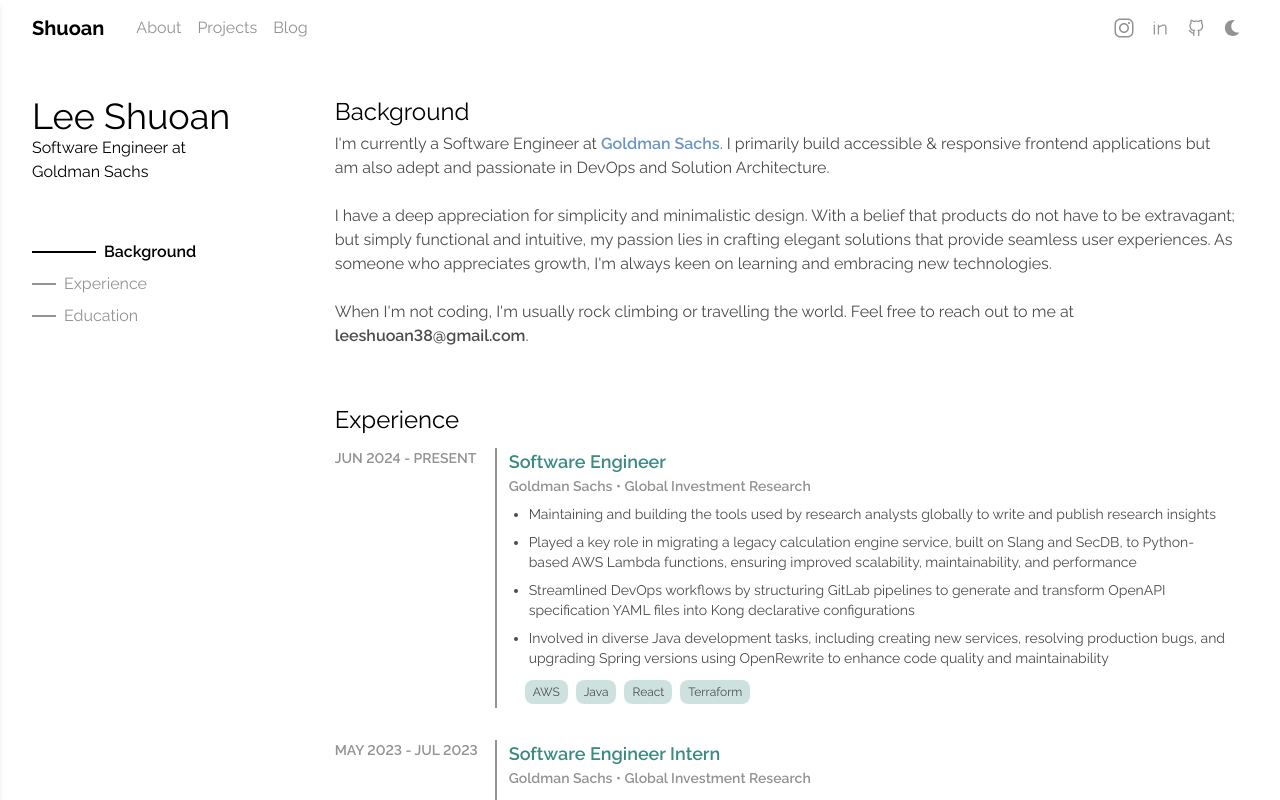
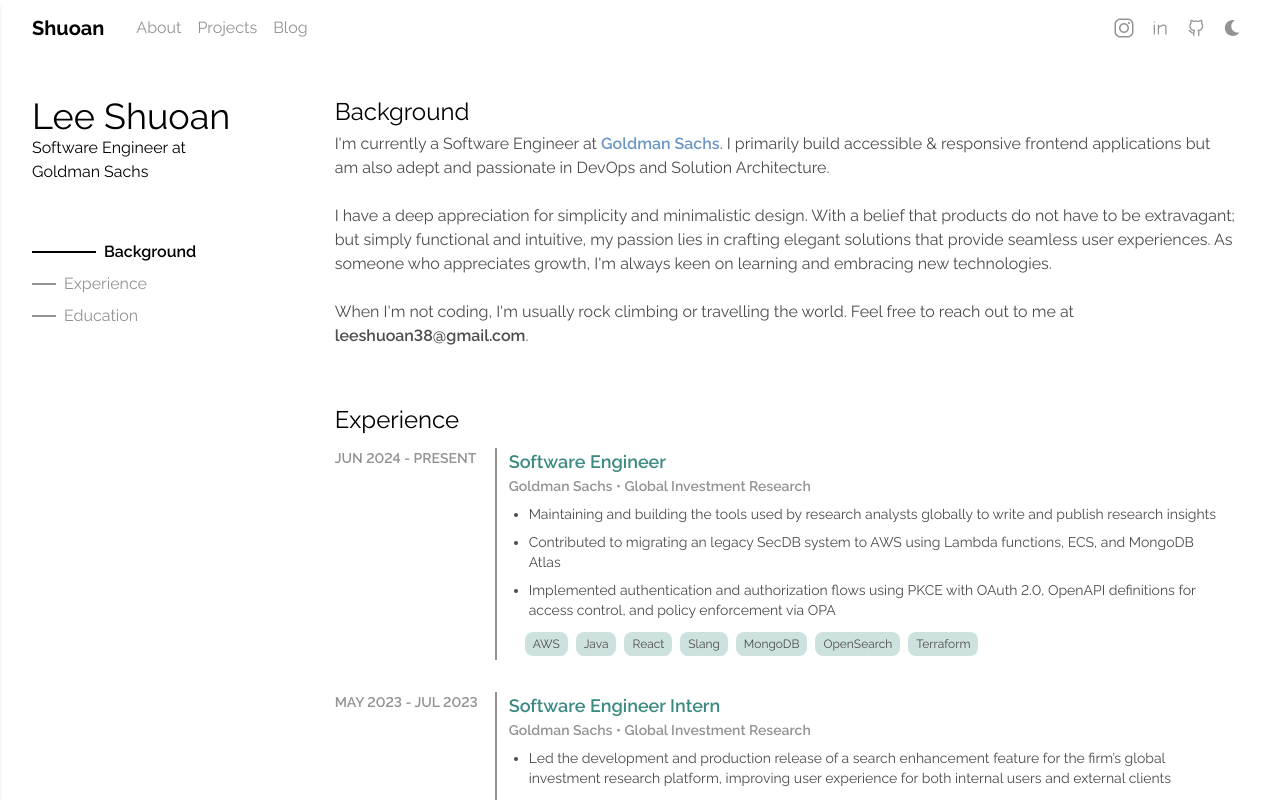
Before and after one commit to leeshuoan/shuoan-site, a Next.js app: page /about in a window 1280 px wide. Shown: the top 800 px of the page. Built offline with nearby package versions, Linux system fonts and the light colour scheme.

Commit message:
feat: update experience

```diff
--- a/components/Navbar.tsx
+++ b/components/Navbar.tsx
@@ -95,6 +95,7 @@
                   ref={toggleButtonRef}
                   onClick={toggleMenu}
                   className="text-xl font-bold px-2 py-1 text-black dark:text-shuoan-dark"
+                  aria-label="Toggle menu"
                 >
                   <FaBars />
                 </button>
--- a/pages/about.tsx
+++ b/pages/about.tsx
@@ -195,11 +195,11 @@
               date="JUN 2024 - PRESENT"
               content={[
                 "Maintaining and building the tools used by research analysts globally to write and publish research insights",
-                "Played a key role in migrating a legacy calculation engine service, built on Slang and SecDB, to Python-based AWS Lambda functions, ensuring improved scalability, maintainability, and performance",
-                "Streamlined DevOps workflows by structuring GitLab pipelines to generate and transform OpenAPI specification YAML files into Kong declarative configurations",
-                "Involved in diverse Java development tasks, including creating new services, resolving production bugs, and upgrading Spring versions using OpenRewrite to enhance code quality and maintainability",
+                "Contributed to migrating an legacy SecDB system to AWS using Lambda functions, ECS, and MongoDB Atlas",
+                "Implemented authentication and authorization flows using PKCE with OAuth 2.0, OpenAPI definitions for access control, and policy enforcement via OPA",
+                // "Contributed to a Gen AI project orchestrating LLM calls and OpenSearch vector database queries, built Lambda functions for vector index creation and embedding generation"
               ]}
-              skills={["AWS", "Java", "React", "Terraform"]}
+              skills={["AWS", "Java", "React", "Slang", "MongoDB", "OpenSearch", "Terraform"]}
             />
             <ExperienceCard
               title="Software Engineer Intern"
```
